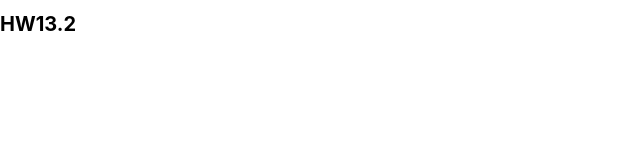
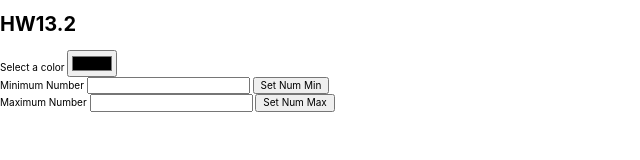
Before and after one commit to NShelton14/HW13.2, a website: page index.html in a window 1280 px wide. Shown: the whole page, without its empty margins (0-640 px from the left). Drawn offline with nearby package versions, Linux system fonts and the light colour scheme.

Commit message:
Added html forms and buttons.

```diff
--- a/index.html
+++ b/index.html
@@ -15,6 +15,23 @@
   </head>
   <body>
     <h1>HW13.2</h1>
+
+    <div>
+      <form>
+        <label>Select a color</label>
+        <input type="color" id="color"/>
+      </form>
+      <form>
+        <label for="min">Minimum Number</label>
+        <input type="number" id="min" />
+        <button type="submit">Set Num Min</button>
+      </form>
+      <form>
+        <label for="max">Maximum Number</label>
+        <input type="number" id="max" />
+        <button type="submit">Set Num Max</button>
+      </form>
+    </div>
     <script src="./scripts.js" type="module"></script>
   </body>
 </html>
```
